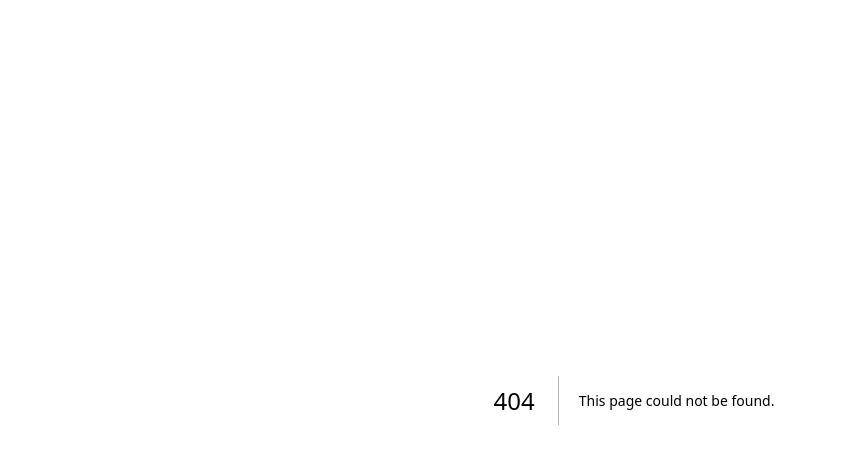
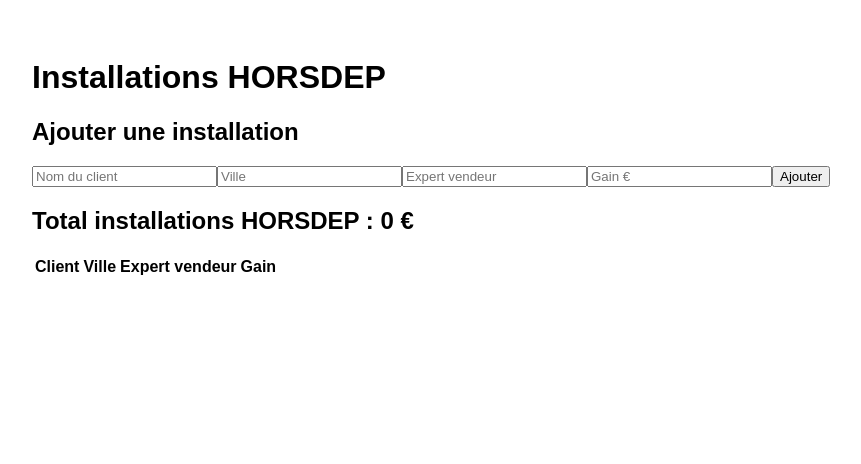
Before and after one commit to bargaouitarek-gif/X3BZ, a Next.js app: page /installations-horsdeb in a window 1280 px wide. Before the commit this address had no page. Shown: the top 464 px of the page, without its empty margins (6-867 px from the left). Built offline with nearby package versions, Linux system fonts and the light colour scheme.

Commit message:
Implement installation management page

```diff
--- /dev/null
+++ b/app/installations-horsdeb/page.tsx
@@ -0,0 +1,98 @@
+"use client";
+
+import { useState } from "react";
+
+type Installation = {
+  id: number;
+  client: string;
+  ville: string;
+  expert: string;
+  gain: number;
+};
+
+export default function Page() {
+  const [client, setClient] = useState("");
+  const [ville, setVille] = useState("");
+  const [expert, setExpert] = useState("");
+  const [gain, setGain] = useState("");
+  const [installations, setInstallations] = useState<Installation[]>([]);
+
+  function ajouterInstallation() {
+    if (!client || !ville || !expert || !gain) return;
+
+    const nouvelleInstallation: Installation = {
+      id: Date.now(),
+      client,
+      ville,
+      expert,
+      gain: Number(gain),
+    };
+
+    setInstallations([nouvelleInstallation, ...installations]);
+
+    setClient("");
+    setVille("");
+    setExpert("");
+    setGain("");
+  }
+
+  const total = installations.reduce((acc, i) => acc + i.gain, 0);
+
+  return (
+    <main style={{ padding: "30px", fontFamily: "Arial" }}>
+      <h1>Installations HORSDEP</h1>
+
+      <h2>Ajouter une installation</h2>
+
+      <input
+        placeholder="Nom du client"
+        value={client}
+        onChange={(e) => setClient(e.target.value)}
+      />
+
+      <input
+        placeholder="Ville"
+        value={ville}
+        onChange={(e) => setVille(e.target.value)}
+      />
+
+      <input
+        placeholder="Expert vendeur"
+        value={expert}
+        onChange={(e) => setExpert(e.target.value)}
+      />
+
+      <input
+        placeholder="Gain €"
+        value={gain}
+        onChange={(e) => setGain(e.target.value)}
+      />
+
+      <button onClick={ajouterInstallation}>Ajouter</button>
+
+      <h2>Total installations HORSDEP : {total} €</h2>
+
+      <table>
+        <thead>
+          <tr>
+            <th>Client</th>
+            <th>Ville</th>
+            <th>Expert vendeur</th>
+            <th>Gain</th>
+          </tr>
+        </thead>
+
+        <tbody>
+          {installations.map((i) => (
+            <tr key={i.id}>
+              <td>{i.client}</td>
+              <td>{i.ville}</td>
+              <td>{i.expert}</td>
+              <td>{i.gain} €</td>
+            </tr>
+          ))}
+        </tbody>
+      </table>
+    </main>
+  );
+}
```
